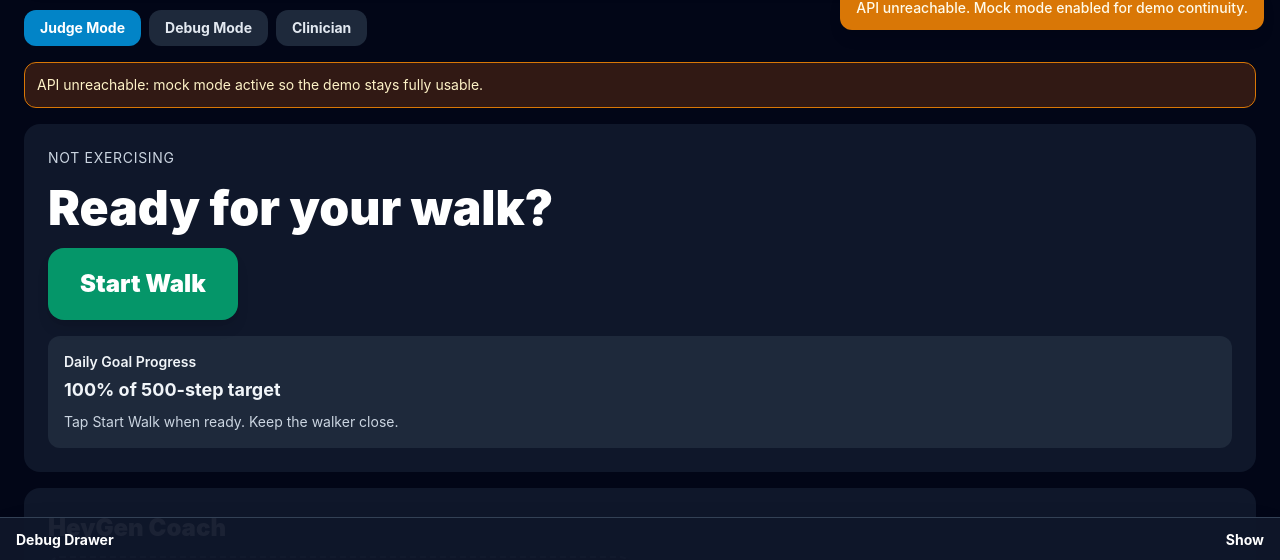
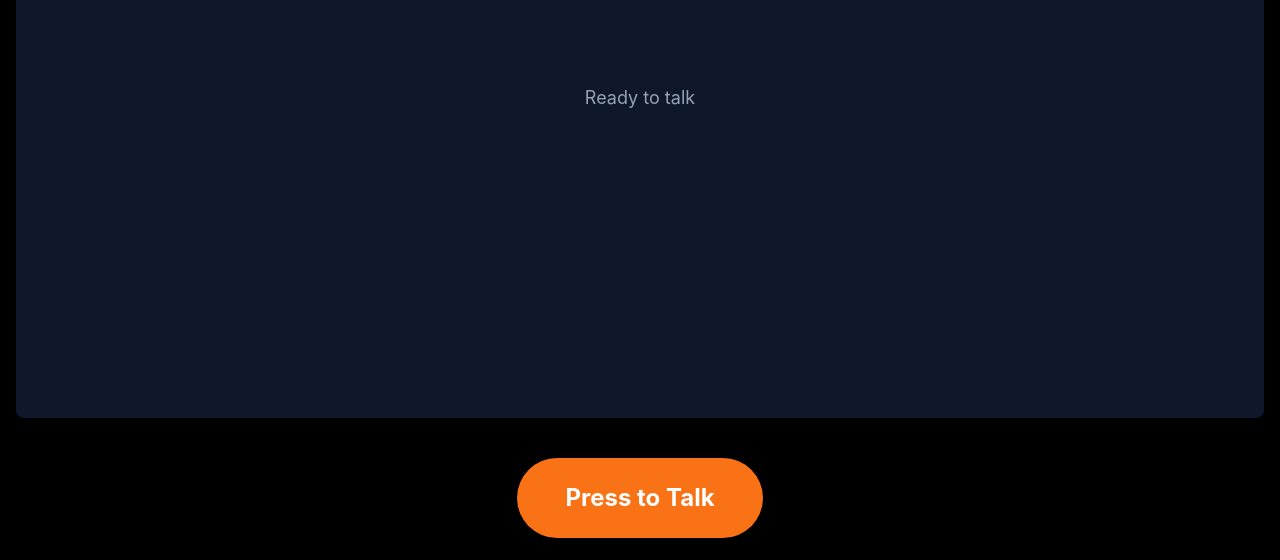
Before and after one commit to ADJsBuilds/SmartWalker, a React (Vite) app in the folder frontend/: page /user in a window 1280 px wide. Before the commit this address led to /. Shown: the part 238-798 px from the top of the page. Built offline with nearby package versions, Linux system fonts and the light colour scheme; no server answers.

Commit message:
Add UserView component and route to main application

```diff
--- a/frontend/src/main.tsx
+++ b/frontend/src/main.tsx
@@ -3,6 +3,7 @@ import ReactDOM from 'react-dom/client';
 import { BrowserRouter, Navigate, Route, Routes } from 'react-router-dom';
 import App from './App';
 import { CvPage } from './pages/CvPage';
+import { UserView } from './views/UserView';
 import { RealtimeStateProvider } from './store/realtimeState';
 import './index.css';
 
@@ -13,6 +14,7 @@ ReactDOM.createRoot(document.getElementById('root')!).render(
         <Routes>
           <Route path="/" element={<App />} />
           <Route path="/cv" element={<CvPage />} />
+          <Route path="/user" element={<UserView />} />
           <Route path="*" element={<Navigate to="/" replace />} />
         </Routes>
       </RealtimeStateProvider>
--- /dev/null
+++ b/frontend/src/views/UserView.tsx
@@ -0,0 +1,167 @@
+import { useRef, useState } from 'react';
+import { useRealtimeState } from '../store/realtimeState';
+import { getSpeechRecognitionCtor } from '../lib/speech';
+import type { SpeechRecognitionLike } from '../lib/speech';
+
+function extractPlayableUrl(response: unknown): string | null {
+  if (!response || typeof response !== 'object') return null;
+  const obj = response as Record<string, unknown>;
+
+  // New format: direct video_url or url fields
+  if (typeof obj.videoUrl === 'string') return obj.videoUrl;
+  if (typeof obj.video_url === 'string') return obj.video_url;
+  if (typeof obj.url === 'string') return obj.url;
+
+  // Legacy format: nested in raw
+  if (obj.raw && typeof obj.raw === 'object') {
+    const nested = obj.raw as Record<string, unknown>;
+    if (typeof nested.url === 'string') return nested.url;
+    if (typeof nested.videoUrl === 'string') return nested.videoUrl;
+    if (typeof nested.video_url === 'string') return nested.video_url;
+    if (typeof nested.download_url === 'string') return nested.download_url;
+
+    // Check nested data object
+    if (nested.data && typeof nested.data === 'object') {
+      const data = nested.data as Record<string, unknown>;
+      if (typeof data.url === 'string') return data.url;
+      if (typeof data.video_url === 'string') return data.video_url;
+      if (typeof data.download_url === 'string') return data.download_url;
+    }
+  }
+
+  return null;
+}
+
+export function UserView() {
+  const { apiClient, activeResidentId } = useRealtimeState();
+  const [videoUrl, setVideoUrl] = useState<string | null>(null);
+  const [isListening, setIsListening] = useState(false);
+  const [isProcessing, setIsProcessing] = useState(false);
+  const recognitionRef = useRef<SpeechRecognitionLike | null>(null);
+
+  const startListening = () => {
+    const Ctor = getSpeechRecognitionCtor();
+    if (!Ctor) {
+      alert('Speech recognition is not supported in your browser.');
+      return;
+    }
+
+    const rec = new Ctor();
+    recognitionRef.current = rec;
+    rec.lang = 'en-US';
+    rec.continuous = false;
+    rec.interimResults = false;
+
+    rec.onresult = async (event) => {
+      const transcript = event.results[0]?.[0]?.transcript || '';
+      setIsListening(false);
+
+      if (!transcript.trim()) return;
+
+      // Process the user's question
+      setIsProcessing(true);
+      setVideoUrl(null);
+
+      try {
+        // Send to agent API
+        const agentResponse = await apiClient.askAgent({
+          residentId: activeResidentId,
+          question: transcript,
+        });
+
+        // Get the text to speak from agent response
+        const textToSpeak = agentResponse.heygen?.textToSpeak || agentResponse.answer;
+
+        // Generate HeyGen video
+        const heygenResponse = await apiClient.heygenSpeak({
+          text: textToSpeak,
+          residentId: activeResidentId,
+        });
+
+        const url = extractPlayableUrl(heygenResponse);
+        if (url) {
+          setVideoUrl(url);
+        } else {
+          alert('Failed to get video URL. Please try again.');
+        }
+      } catch (error) {
+        console.error('Error processing speech:', error);
+        alert('An error occurred. Please try again.');
+      } finally {
+        setIsProcessing(false);
+      }
+    };
+
+    rec.onerror = (event) => {
+      console.error('Speech recognition error:', event.error);
+      setIsListening(false);
+      if (event.error === 'not-allowed') {
+        alert('Microphone permission denied. Please allow microphone access.');
+      } else {
+        alert('Speech recognition error. Please try again.');
+      }
+    };
+
+    rec.onend = () => {
+      setIsListening(false);
+    };
+
+    setIsListening(true);
+    rec.start();
+  };
+
+  const stopListening = () => {
+    if (recognitionRef.current) {
+      recognitionRef.current.stop();
+      recognitionRef.current = null;
+    }
+    setIsListening(false);
+  };
+
+  return (
+    <div className="fixed inset-0 flex flex-col bg-black">
+      {/* Large video area - takes up almost all of the screen */}
+      <div className="flex-1 flex items-center justify-center p-4">
+        {videoUrl ? (
+          <video
+            src={videoUrl}
+            controls
+            autoPlay
+            className="w-full h-full object-contain rounded-lg"
+            onEnded={() => setVideoUrl(null)}
+          />
+        ) : (
+          <div className="flex items-center justify-center w-full h-full bg-slate-900 rounded-lg">
+            {isProcessing ? (
+              <div className="text-white text-xl">Processing your question...</div>
+            ) : (
+              <div className="text-slate-400 text-lg">Ready to talk</div>
+            )}
+          </div>
+        )}
+      </div>
+
+      {/* Orange "press to talk" button at the bottom */}
+      <div className="p-6 flex justify-center">
+        <button
+          type="button"
+          onClick={isListening ? stopListening : startListening}
+          disabled={isProcessing}
+          className={`
+            px-12 py-6 text-2xl font-bold text-white rounded-full
+            transition-all duration-200
+            ${isListening
+              ? 'bg-red-600 hover:bg-red-700 active:bg-red-800'
+              : 'bg-orange-500 hover:bg-orange-600 active:bg-orange-700'
+            }
+            ${isProcessing ? 'opacity-50 cursor-not-allowed' : 'cursor-pointer'}
+            shadow-lg hover:shadow-xl active:shadow-md
+            transform hover:scale-105 active:scale-95
+          `}
+        >
+          {isListening ? 'Listening...' : isProcessing ? 'Processing...' : 'Press to Talk'}
+        </button>
+      </div>
+    </div>
+  );
+}
```
